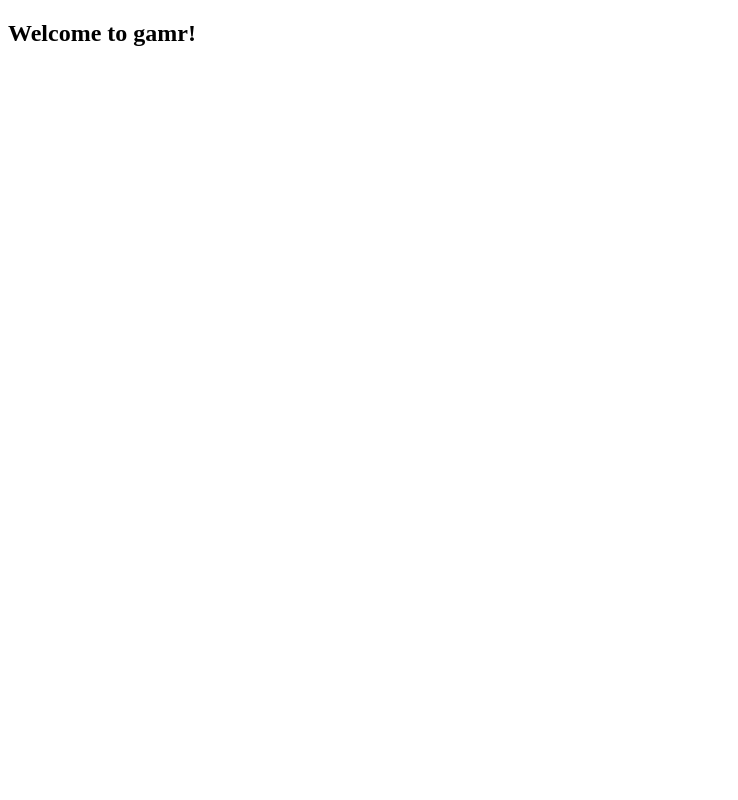
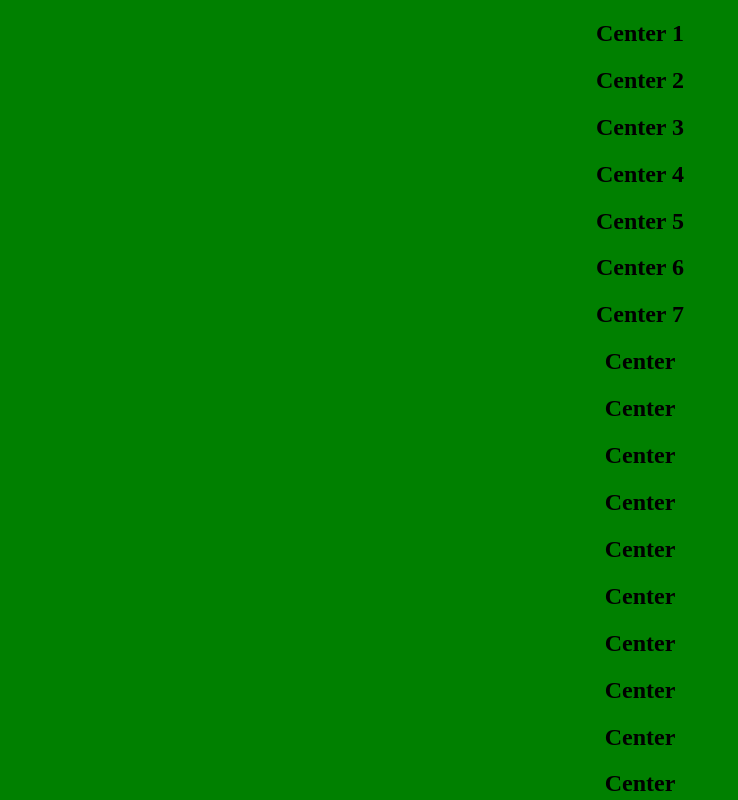
Before and after one commit to sabinadams/defrag, an Angular app: page / in a window 1280 px wide. Shown: the whole page, without its empty margins (0-738 px from the left). Built offline with nearby package versions, Linux system fonts and the light colour scheme; no server answers.

Commit message:
GAMR-20 Setup Site Wrapper
The site grid layout works and can easily transition to a full-page layout.

```diff
--- a/src/app/app-routing.module.ts
+++ b/src/app/app-routing.module.ts
@@ -2,9 +2,10 @@ import { NgModule } from '@angular/core';
 import { Routes, RouterModule } from '@angular/router';
 
 // Component Imports
+import { HomeComponent } from './home/home';
 
 const routes: Routes = [
-
+  { path: '', component: HomeComponent }
 ];
 
 @NgModule({
--- a/src/app/app.component.html
+++ b/src/app/app.component.html
@@ -1,2 +1,14 @@
-<h2>Welcome to {{title}}!</h2>
-<router-outlet></router-outlet>
+<!-- Navbar -->
+<div class="site-grid">
+    <div class="col left" *ngIf="loggedin">
+        <h2>Panel</h2>
+    </div>
+    <div class="col center">
+        <div class="content">
+            <router-outlet></router-outlet>
+        </div>
+    </div>
+    <div class="col right" *ngIf="loggedin">
+        <h2>Chatbar</h2>
+    </div>
+</div>
--- a/src/app/app.component.scss
+++ b/src/app/app.component.scss
@@ -0,0 +1,39 @@
+@import '../styles.scss';
+.site-grid {
+    display: flex;
+    flex-direction: row;
+    .col {
+        text-align: center;
+        height: 100vh;
+        overflow: hidden;
+        &.right {
+            background: red;
+            width: $chatbar-width;
+        }
+        &.left {
+            background: blue;
+            width: $profile-panel-width;
+        }
+        &.center {
+            background: green;
+            flex: 1;
+            .content {
+                display: relative;
+                overflow: scroll;
+                height: 100vh;
+            }
+        }
+    }
+}
+
+@media only screen and (max-width: $med-break) {
+    .left {
+        display: none;
+    }
+}
+
+@media only screen and (max-width: $sm-break) {
+    .right {
+        display: none;
+    }
+}
--- a/src/app/app.component.ts
+++ b/src/app/app.component.ts
@@ -7,13 +7,10 @@ import { AuthService } from './shared/services/auth-service';
   styleUrls: ['./app.component.scss']
 })
 export class AppComponent implements OnInit {
-  title = 'gamr';
   constructor( private _authService: AuthService ) {}
 
   ngOnInit() {
-    this._authService.test().subscribe( res => {
-      console.log(res);
-    });
+    this._authService.test().subscribe(console.log);
   }
 
 }
--- a/src/app/app.module.ts
+++ b/src/app/app.module.ts
@@ -15,6 +15,7 @@ import { ProxyInterceptor } from './shared/interceptors/proxy-interceptor';
 // Components
 // ------------------------------------------------------------------------
 import { AppComponent } from './app.component';
+import { HomeComponent } from './home/home';
 
 // Modules
 // ------------------------------------------------------------------------
@@ -33,7 +34,7 @@ import { AppRoutingModule } from './app-routing.module';
 
 @NgModule({
   declarations: [
-    AppComponent
+    AppComponent, HomeComponent
   ],
   imports: [
     BrowserModule,
--- /dev/null
+++ b/src/app/home/home.html
@@ -0,0 +1,39 @@
+<h2>Center 1</h2>
+<h2>Center 2</h2>
+<h2>Center 3</h2>
+<h2>Center 4</h2>
+<h2>Center 5</h2>
+<h2>Center 6</h2>
+<h2>Center 7</h2>
+<h2>Center</h2>
+<h2>Center</h2>
+<h2>Center</h2>
+<h2>Center</h2>
+<h2>Center</h2>
+<h2>Center</h2>
+<h2>Center</h2>
+<h2>Center</h2>
+<h2>Center</h2>
+<h2>Center</h2>
+<h2>Center</h2>
+<h2>Center</h2>
+<h2>Center</h2>
+<h2>Center</h2>
+<h2>Center</h2>
+<h2>Center</h2>
+<h2>Center</h2>
+<h2>Center</h2>
+<h2>Center</h2>
+<h2>Center</h2>
+<h2>Center</h2>
+<h2>Center</h2>
+<h2>Center</h2>
+<h2>Center</h2>
+<h2>Center</h2>
+<h2>Center</h2>
+<h2>Center</h2>
+<h2>Center</h2>
+<h2>Center</h2>
+<h2>Center</h2>
+<h2>Center</h2>
+<h2>Center</h2>
--- /dev/null
+++ b/src/app/home/home.ts
@@ -0,0 +1,10 @@
+import { Component, OnInit } from '@angular/core';
+
+@Component({
+  selector: "home-page",
+  templateUrl: "./home.html",
+  styleUrls: ["./home.scss"]
+})
+export class HomeComponent {
+  constructor() {}
+}
--- a/src/styles.scss
+++ b/src/styles.scss
@@ -1,3 +1,10 @@
 /* You can add global styles to this file, and also import other style files */
 
 @import './assets/_palette.scss';
+$med-break: 800px;
+$sm-break: 500px;
+$profile-panel-width: 250px;
+$chatbar-width: 85px;
+body {
+    margin: 0;
+}
```
Also changed, not shown: src/app/home/home.scss (added).
